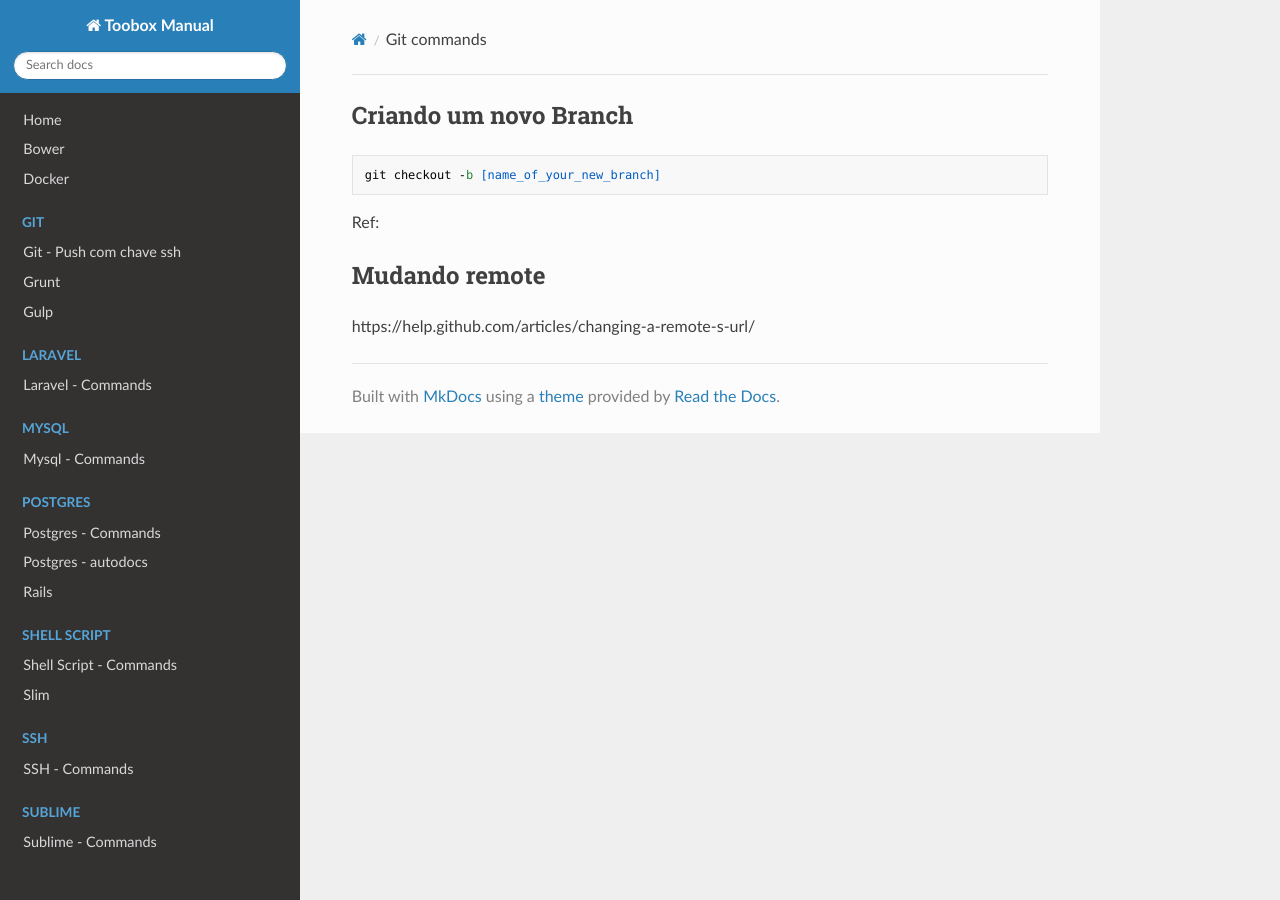
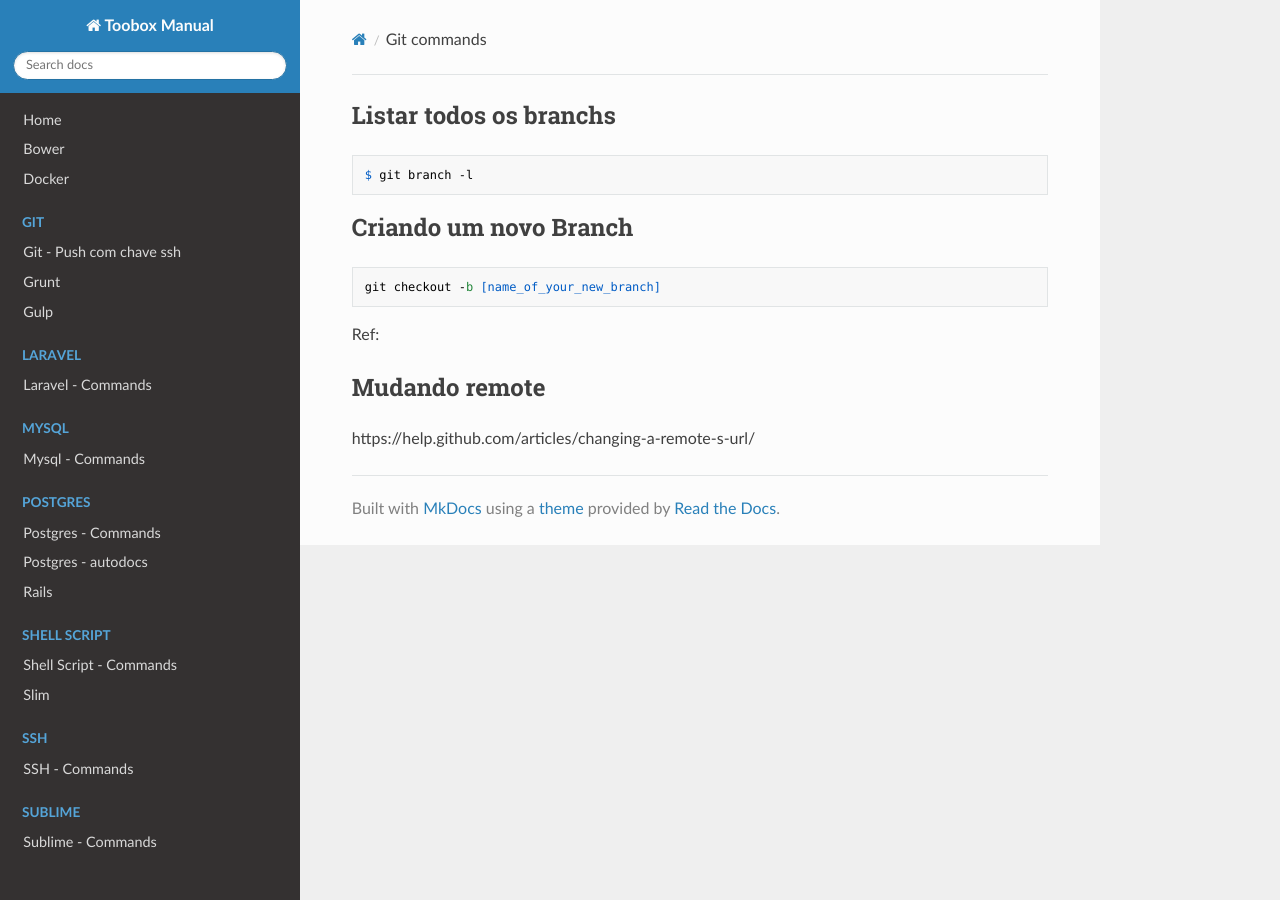
Before and after one commit to intrepidocabral/toolbox-manual, an MkDocs documentation site: the page built from docs/git/git_commands.md, in a window 1280 px wide. Built offline with MkDocs 1.6.1, drawn with Linux system fonts in a browser that asks for light colours; nearby versions of some CDN libraries; old or Windows-style settings are respelled for this version of MkDocs.

Commit message:
add info git

````diff
--- a/docs/git/git_commands.md
+++ b/docs/git/git_commands.md
@@ -1,3 +1,8 @@
+## Listar todos os branchs
+```
+$ git branch -l
+```
+
 ## Criando um novo Branch
 
 ```
````
